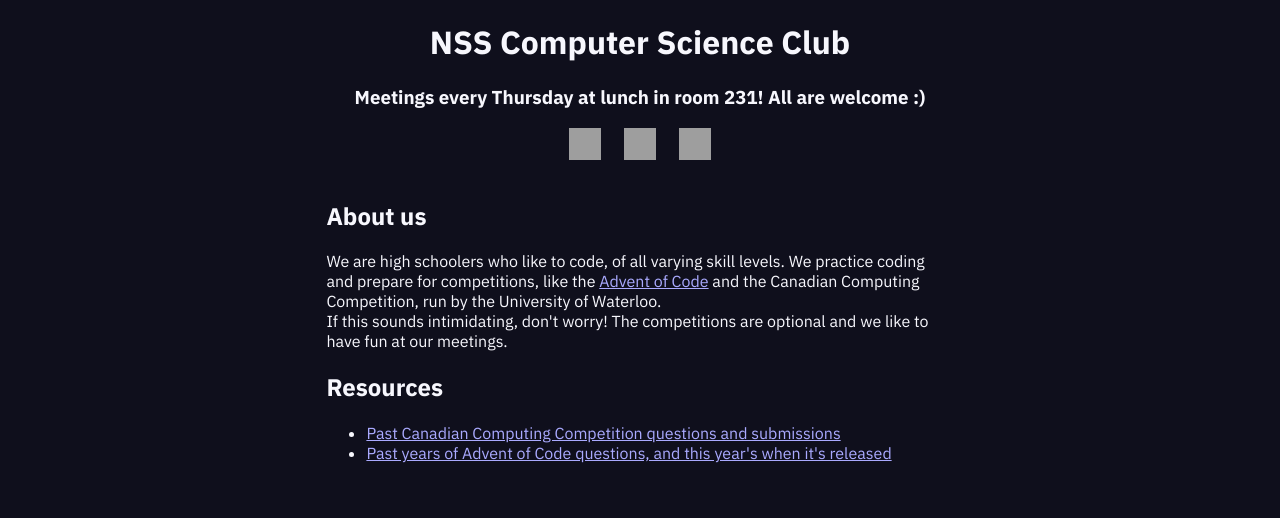
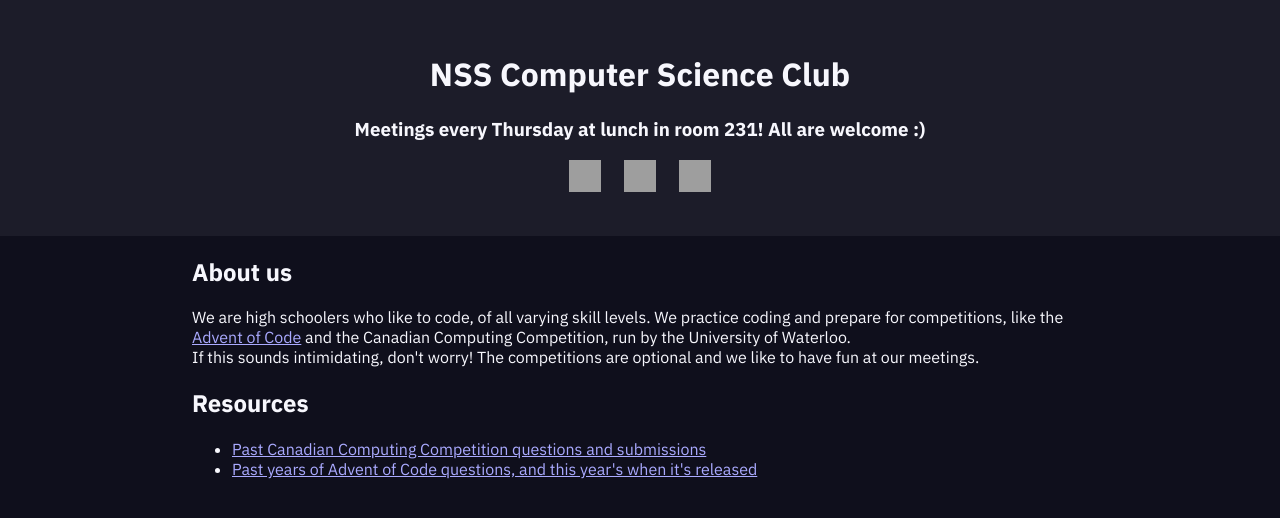
Before and after one commit to compsci-nss/compsci-nss.github.io, a plain HTML site: page index.html in a window 1280 px wide. Drawn offline with Linux system fonts and the light colour scheme; grey boxes are pictures that could not be loaded.

Commit message:
feat: Add more styling

```diff
--- a/style.css
+++ b/style.css
@@ -5,17 +5,22 @@ html, body {
   color: #f7f7fd;
   font-family: "IBM Plex Sans", sans-serif;
   margin: 0;
-  padding-left: 15%;
-  padding-right: 15%;
 }
 
 a {
   color: #aaaaff;
 }
 
+main {
+  padding-left: 15%;
+  padding-right: 15%;
+}
+
 .hero {
   text-align: center;
-  padding-bottom: 2lvh;
+  padding-bottom: 5lvh;
+  background: #1c1c29;
+  padding-top: 4lvh;
 }
 
 .socials * {
```
